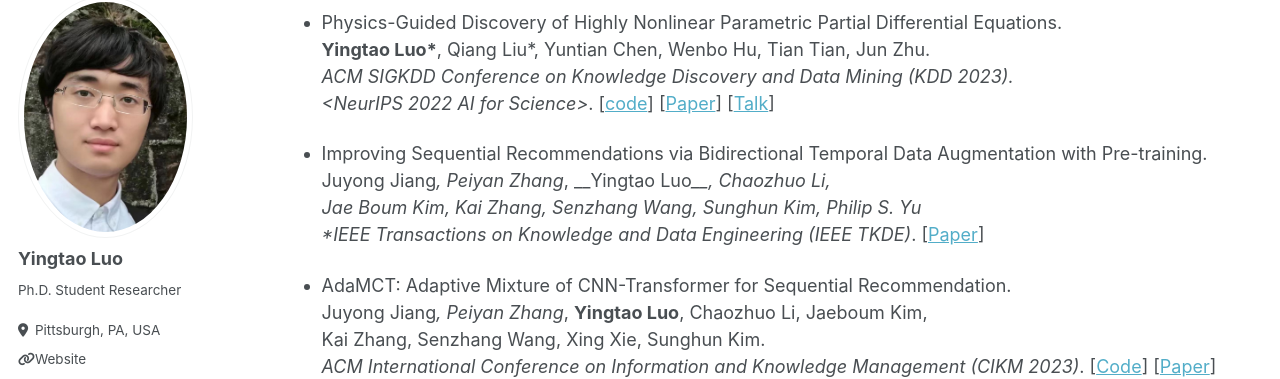
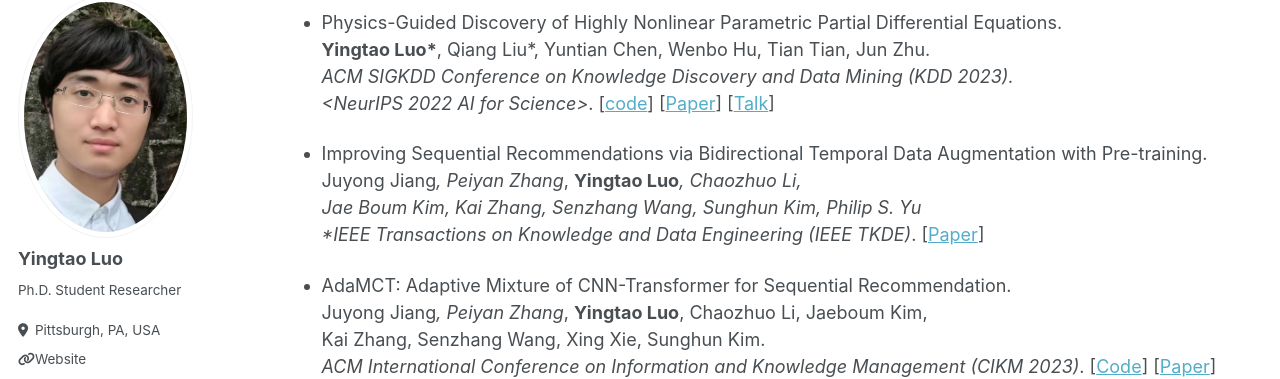
Before and after one commit to yingtaoluo/yingtaoluo.github.io, a Jekyll site: the page built from _pages/publications.md, in a window 1280 px wide and 900 px high, scrolled down 1016 px. Shown: the part 90-469 px from the top of the window. Built offline with Jekyll 4.4.1, drawn with Linux system fonts in a browser that asks for light colours; some web fonts are replaced.

```diff
--- a/_pages/publications.md
+++ b/_pages/publications.md
@@ -52,7 +52,7 @@ __Yingtao Luo\*__, Qiang Liu\*, Yuntian Chen, Wenbo Hu, Tian Tian, Jun Zhu.
 *<NeurIPS 2022 AI for Science>*. [[code](https://github.com/yingtaoluo/Highly-Nonlinear-PDE-Discovery)] [[Paper](https://doi.org/10.1145/3580305.3599466)] [[Talk](https://dl.acm.org/doi/10.1145/3580305.3599466#)]
 
 * Improving Sequential Recommendations via Bidirectional Temporal Data Augmentation with Pre-training.
-Juyong Jiang*, Peiyan Zhang*, __Yingtao Luo*__, Chaozhuo Li,
+Juyong Jiang*, Peiyan Zhang*, __Yingtao Luo__*, Chaozhuo Li,
 Jae Boum Kim, Kai Zhang, Senzhang Wang, Sunghun Kim, Philip S. Yu
 *IEEE Transactions on Knowledge and Data Engineering (IEEE TKDE)*. [[Paper](https://doi.org/10.1109/TKDE.2025.3546035)]
 
```
